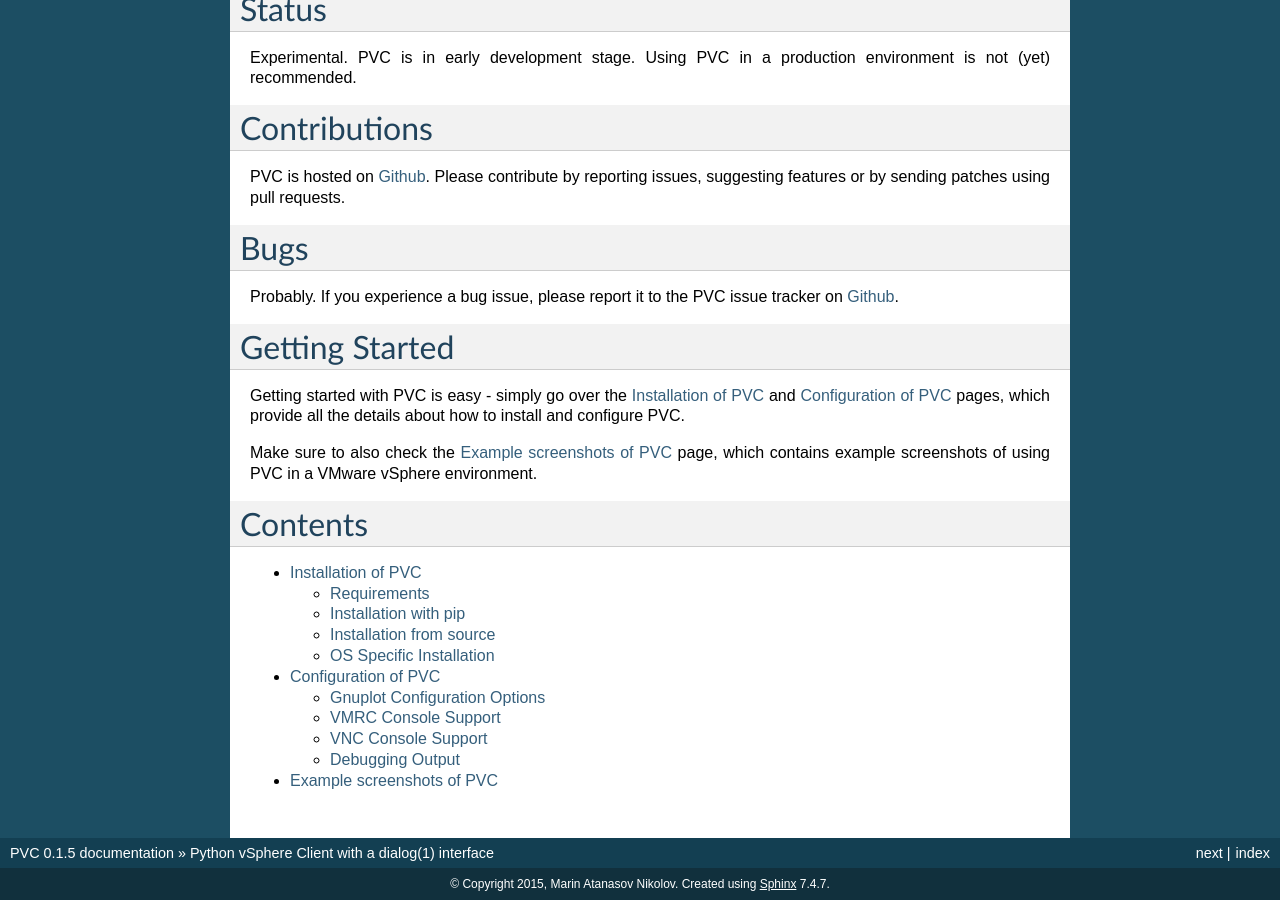
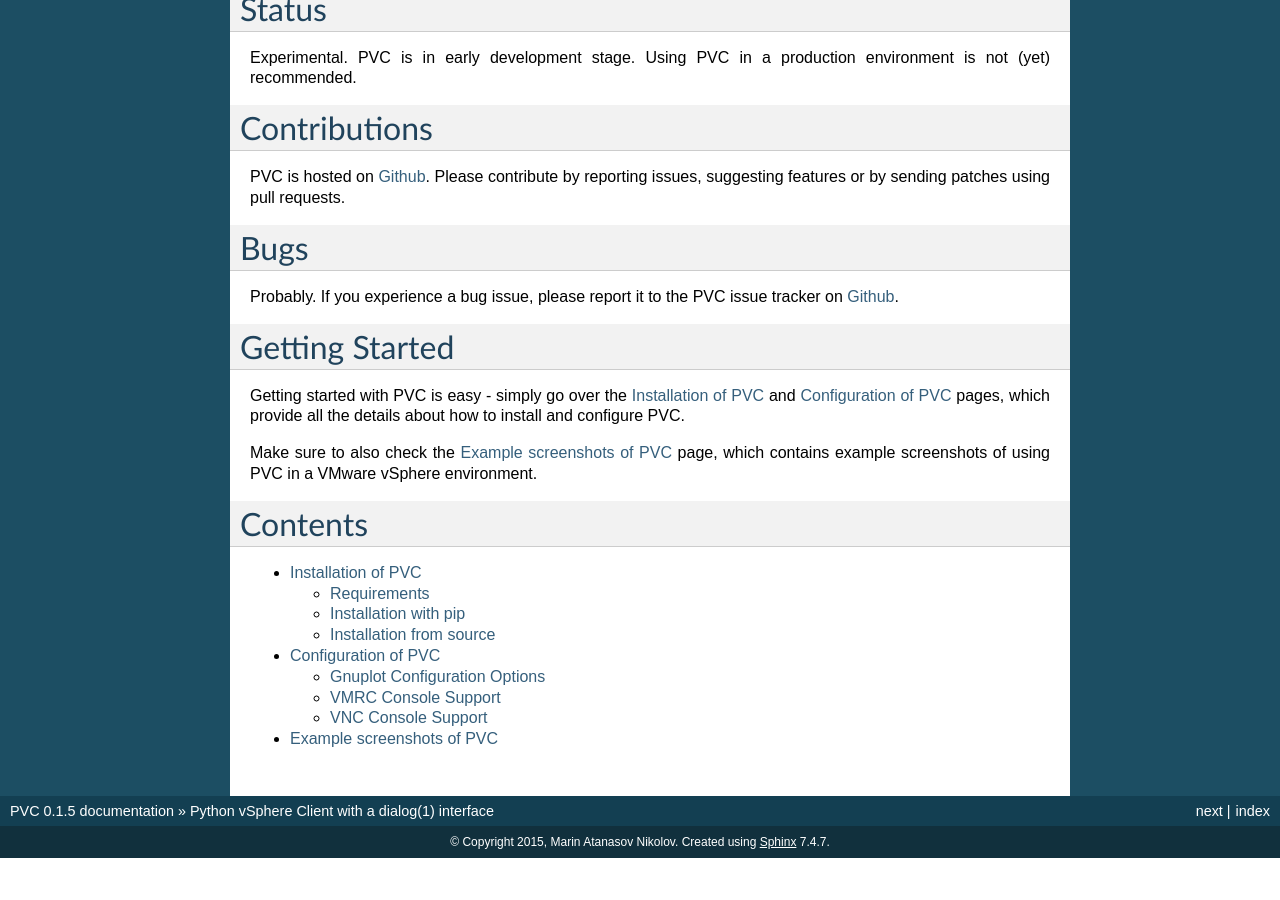
Before and after one commit to dnaeon/pvc, a Sphinx documentation site: the page built from docs/index.rst, in a window 1280 px wide and 900 px high, scrolled down 662 px. Built offline with Sphinx 7.4.7, drawn with Linux system fonts in a browser that asks for light colours; pages that are not in the unit, such as notebooks, are missing from menus; after the commit the page ends 1520 px from its top, so only the background shows below that.

Commit message:
Doc updates

```diff
--- a/docs/configuration.rst
+++ b/docs/configuration.rst
@@ -41,15 +41,12 @@
 PVC uses ports 5901-5999 for establishing a VNC connection to a
 Virtual Machine.
 
-Refer `How to Create Custom Firewall Rules in ESXi 5.0`_ article
+Refer to `How to Create Custom Firewall Rules in ESXi 5.0`_ article
 for more information on how to manage the firewall rules on your
 VMware ESXi hosts and open the required ports for VNC communication.
 
-Debugging Output
-================
-
 .. _`gnuplot`: http://www.gnuplot.info/
 .. _`VMRC`: https://www.vmware.com/go/download-vmrc
-.. _ `VMware Player`: http://www.vmware.com/products/player
+.. _`VMware Player`: http://www.vmware.com/products/player
 .. _`KB 2091284`: http://kb.vmware.com/kb/2091284
 .. _`How to Create Custom Firewall Rules in ESXi 5.0`: http://www.virtuallyghetto.com/2011/07/how-to-create-custom-firewall-rules-in.html
--- a/docs/installation.rst
+++ b/docs/installation.rst
@@ -90,11 +90,3 @@
 .. _`gnuplot`: http://www.gnuplot.info/
 .. _`VMware Player`: http://www.vmware.com/products/player
 .. _`virtualenv`: https://virtualenv.pypa.io/en/latest/
-
-
-OS Specific Installation
-========================
-
-Installing on OSX:
-
-Installing on Ubuntu Linux:
```
